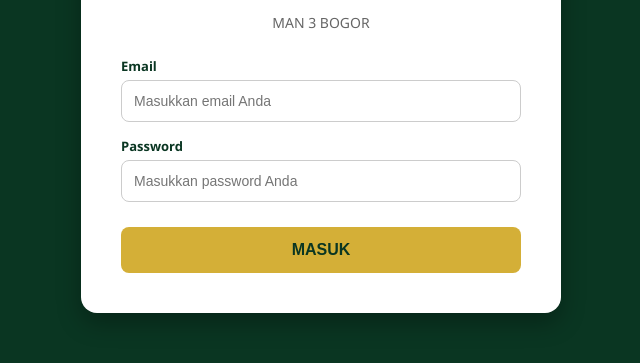
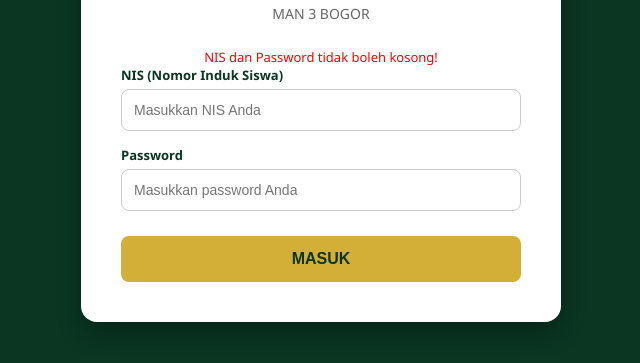
Before and after one commit to adifirmansyahb431-ship-it/portal-irma, a plain HTML site: page index.html in a window 1280 px wide. Both pictures are taken after a click on the button "MASUK". Shown: the part 329-692 px from the top of the page, without its empty margins (319-959 px from the left). Drawn offline with Linux system fonts and the light colour scheme; no server answers.

Commit message:
Update index.html

```diff
--- a/index.html
+++ b/index.html
@@ -21,13 +21,13 @@
 
   <div class="login-box">
     <img src="logo.png" alt="Logo IRMA" style="width: 80px; height: auto; margin-bottom: 10px;">
-<h1>PORTAL IRMA</h1>
+    <h1>PORTAL IRMA</h1>
     <p>MAN 3 BOGOR</p>
     <div class="error" id="errorMsg"></div>
 
     <div class="form-group">
-      <label>Email</label>
-      <input type="email" id="inEmail" placeholder="Masukkan email Anda">
+      <label>NIS (Nomor Induk Siswa)</label>
+      <input type="text" id="inEmail" placeholder="Masukkan NIS Anda">
     </div>
     <div class="form-group">
       <label>Password</label>
@@ -54,20 +54,30 @@
     const auth = getAuth(app);
 
     window.login = function() {
-      const email = document.getElementById("inEmail").value;
+      const nisInput = document.getElementById("inEmail").value.trim();
       const password = document.getElementById("inPassword").value;
       const errorMsg = document.getElementById("errorMsg");
 
       errorMsg.style.display = "none";
 
+      if (!nisInput || !password) {
+        errorMsg.style.display = "block";
+        errorMsg.textContent = "NIS dan Password tidak boleh kosong!";
+        return;
+      }
+
+      // Trik: Ubah NIS menjadi format email agar diterima Firebase
+      const email = nisInput + "@irma.sch.id";
+
       signInWithEmailAndPassword(auth, email, password)
         .then((userCredential) => {
           localStorage.setItem("irmaLogin", "true");
-          window.location.href = "beranda.html";
+          // Arahkan ke beranda siswa (bisa diubah nanti untuk membedakan admin/siswa)
+          window.location.href = "beranda-siswa.html";
         })
         .catch((error) => {
           errorMsg.style.display = "block";
-          errorMsg.textContent = "Gagal login: Email atau password salah!";
+          errorMsg.textContent = "Gagal login: NIS atau password salah!";
         });
     }
   </script>
```
